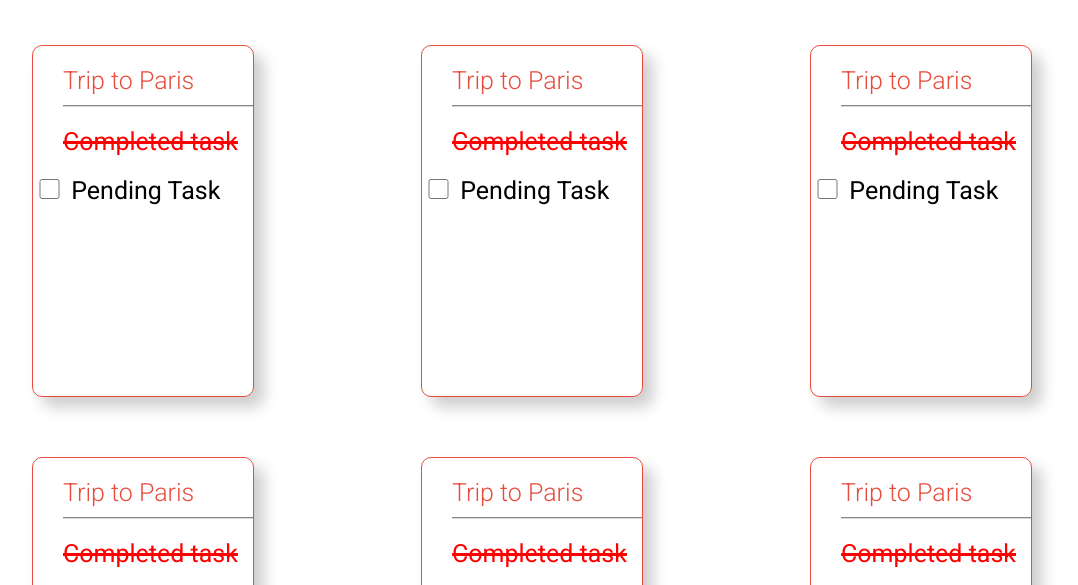
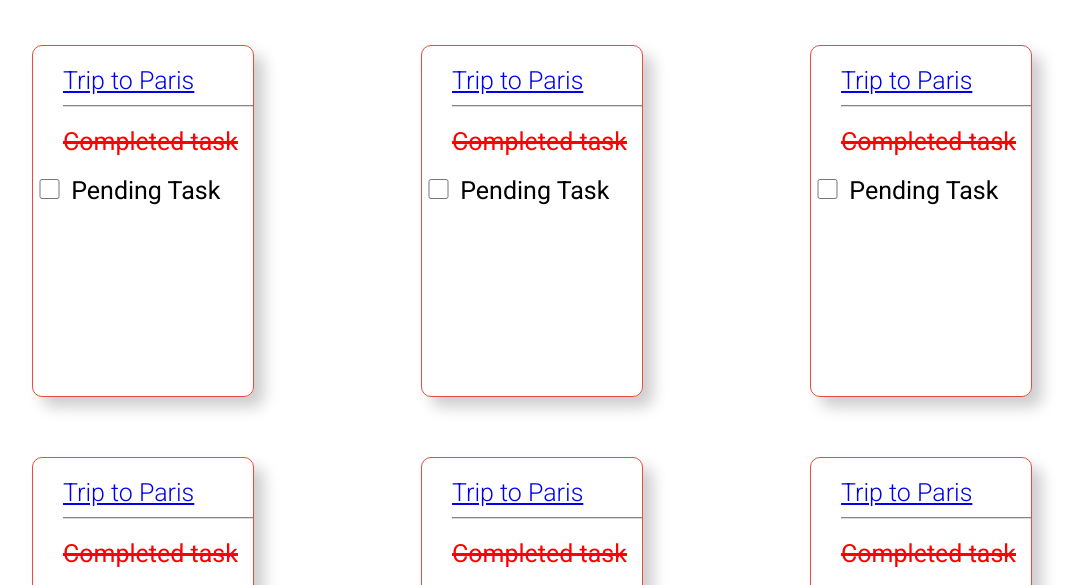
Before and after one commit to pavanmg007/Todo-Web-App-Mobile, a plain HTML site: page index.html in a window 1280 px wide. Shown: the part 184-769 px from the top of the page, without its empty margins (108-1186 px from the left). Drawn offline with Linux system fonts and the light colour scheme.

Commit message:
Update index.html

```diff
--- a/index.html
+++ b/index.html
@@ -14,7 +14,7 @@
       referrerpolicy="no-referrer"
     />
   </head>
-
+<a href=""></a>
   <body>
     <section class="flex-col">
       <div class="container">
@@ -27,37 +27,37 @@
         </div>
         <div class="tasks flex jc-sa wrap gap">
           <div class="card">
-              <p class="card-title title-border inside-space">Trip to Paris</p>
+            <p class="card-title title-border inside-space"><a href="./newitem.html">Trip to Paris</a></p>
             <p class="inside-space card-body">Completed task</p>
             <input type="checkbox" />
             <label for="check">Pending Task</label>
           </div>
           <div class="card">
-              <p class="card-title title-border inside-space">Trip to Paris</p>
+            <p class="card-title title-border inside-space"><a href="./newitem.html">Trip to Paris</a></p>
             <p class="inside-space card-body">Completed task</p>
             <input type="checkbox" />
             <label for="check">Pending Task</label>
           </div>
           <div class="card">
-              <p class="card-title title-border inside-space">Trip to Paris</p>
+            <p class="card-title title-border inside-space"><a href="./newitem.html">Trip to Paris</a></p>
             <p class="inside-space card-body">Completed task</p>
             <input type="checkbox" />
             <label for="check">Pending Task</label>
           </div>
           <div class="card">
-              <p class="card-title title-border inside-space">Trip to Paris</p>
+            <p class="card-title title-border inside-space"><a href="./newitem.html">Trip to Paris</a></p>
             <p class="inside-space card-body">Completed task</p>
             <input type="checkbox" />
             <label for="check">Pending Task</label>
           </div>
           <div class="card">
-              <p class="card-title title-border inside-space">Trip to Paris</p>
+            <p class="card-title title-border inside-space"><a href="./newitem.html">Trip to Paris</a></p>
             <p class="inside-space card-body">Completed task</p>
             <input type="checkbox" />
             <label for="check">Pending Task</label>
           </div>
           <div class="card">
-              <p class="card-title title-border inside-space">Trip to Paris</p>
+            <p class="card-title title-border inside-space"><a href="./newitem.html">Trip to Paris</a></p>
             <p class="inside-space card-body">Completed task</p>
             <input type="checkbox" />
             <label for="check">Pending Task</label>
```
Lines whose indentation alone changed are shown as unchanged.
